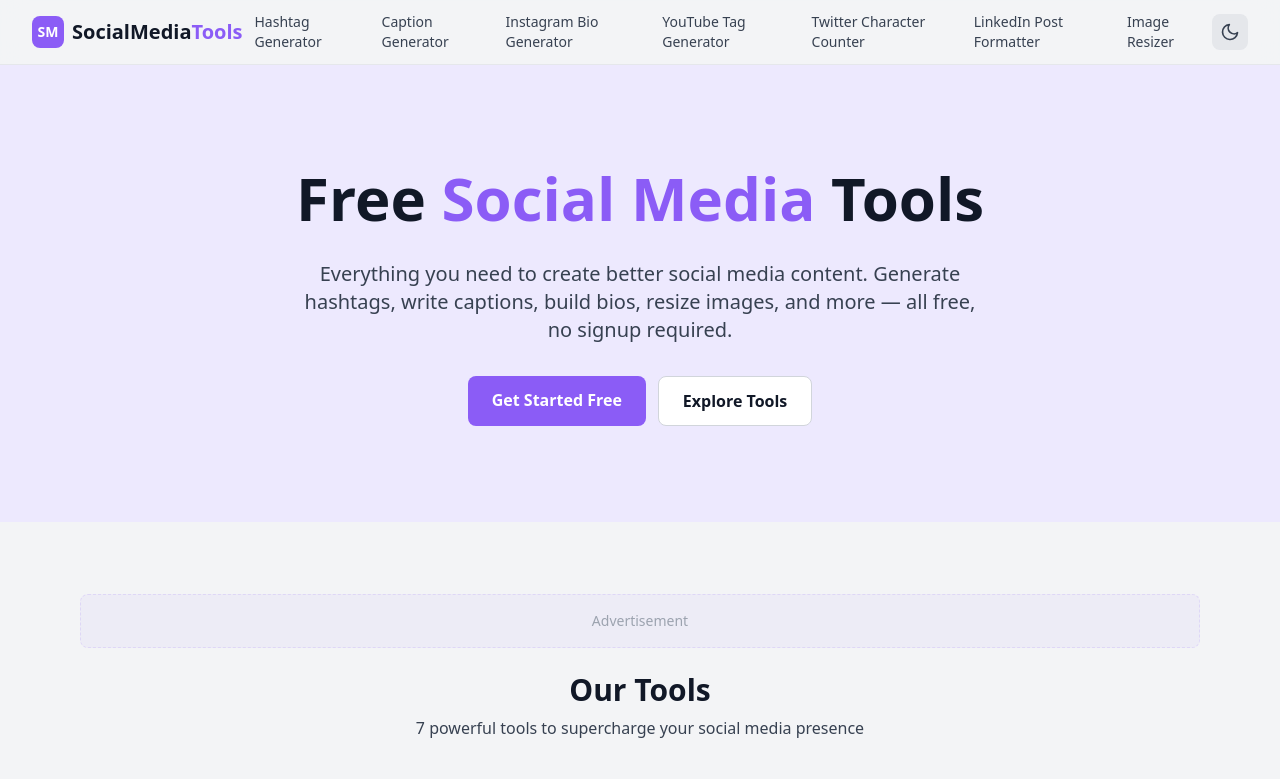
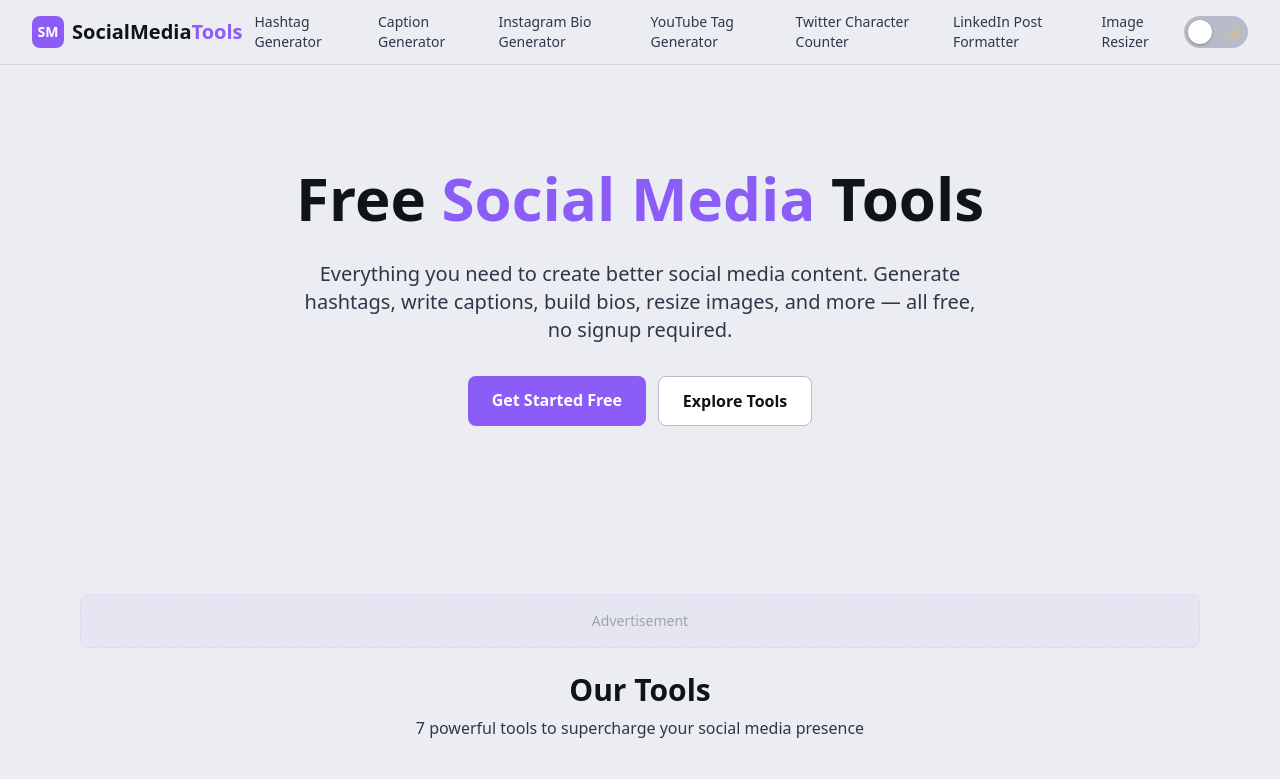
Before and after one commit to kembah17/socialmediatools.one, a Next.js app: page / in a window 1280 px wide. Shown: the top 779 px of the page. Built offline with nearby package versions, Linux system fonts and the light colour scheme.

Commit message:
Add sliding toggle switch for theme selector

```diff
--- a/app/globals.css
+++ b/app/globals.css
@@ -2,47 +2,39 @@
 
 @custom-variant dark (&:where(.dark, .dark *));
 
-:root {
-  /* Background */
-  --color-bg-primary: #F3F4F6;
-  --color-bg-secondary: #E5E7EB;
-  --color-bg-card: #FFFFFF;
-  --color-bg-card-hover: #F9FAFB;
-  --color-bg-input: #FFFFFF;
-  --color-bg-hero: #EDE9FE;
-  --color-bg-muted: #F3F4F6;
-  --color-bg-code: #F3F4F6;
-
-  /* Text */
-  --color-text-primary: #111827;
-  --color-text-secondary: #374151;
-  --color-text-tertiary: #6B7280;
-  --color-text-muted: #9CA3AF;
-  --color-text-inverse: #F1F5F9;
-  --color-text-heading: #111827;
-  --color-text-link: #7C3AED;
-
-  /* Brand / Violet */
-  --color-brand: #8B5CF6;
-  --color-brand-dark: #7C3AED;
-  --color-brand-darker: #6D28D9;
-  --color-brand-light: #A78BFA;
-  --color-brand-lighter: #C4B5FD;
-  --color-brand-lightest: #EDE9FE;
-  --color-brand-bg: #F5F3FF;
-
-  /* Borders */
-  --color-border: #D1D5DB;
-  --color-border-light: #E5E7EB;
-  --color-border-dark: #9CA3AF;
-  --color-border-brand: #8B5CF6;
-
-  /* Shadows */
-  --shadow-sm: 0 1px 2px 0 rgba(0, 0, 0, 0.05);
-  --shadow-md: 0 4px 6px -1px rgba(0, 0, 0, 0.1), 0 2px 4px -2px rgba(0, 0, 0, 0.1);
-  --shadow-lg: 0 10px 15px -3px rgba(0, 0, 0, 0.1), 0 4px 6px -4px rgba(0, 0, 0, 0.1);
-
-  /* Status */
+/* Tailwind utility class mappings - uses actual values for build-time resolution */
+@theme inline {
+  --color-primary: #8B5CF6;
+  --color-primary-light: #E6DCFD;
+  --color-primary-dark: #6122F2;
+  --color-primary-hover: #6122F2;
+  --color-primary-text: #0F1419;
+  --color-secondary: #FFFFFE;
+  --color-accent: #8B5CF6;
+  --color-accent-dark: #6122F2;
+  --color-surface: #FFFFFF;
+  --color-surface-alt: #F3F4F6;
+  --color-surface-dark: #0B1120;
+  --color-surface-dark-alt: #162032;
+  --color-card: #FFFFFF;
+  --color-card-hover: #F9FAFB;
+  --color-input: #FFFFFF;
+  --color-hero: #FFFFFE;
+  --color-page-bg: #EBEDF2;
+  --color-page-bg-dark: #0B1120;
+  --color-text: #0F1419;
+  --color-text-light: #2D3748;
+  --color-text-dark: #F1F5F9;
+  --color-text-dark-muted: #64748B;
+  --color-heading: #0F1419;
+  --color-link: #8B5CF6;
+  --color-dark: #F1F5F9;
+  --color-dark-muted: #64748B;
+  --color-light: #F1F5F9;
+  --color-muted: #718096;
+  --color-border: #B8BCC8;
+  --color-border-light: #D1D5DB;
+  --color-border-dark: #2D3F56;
   --color-success: #059669;
   --color-success-bg: #ECFDF5;
   --color-warning: #D97706;
@@ -51,54 +43,89 @@
   --color-error-bg: #FEF2F2;
   --color-info: #2563EB;
   --color-info-bg: #EFF6FF;
+  --font-sans: "Inter", ui-sans-serif, system-ui, sans-serif;
+}
 
-  /* Ad slot */
-  --color-ad-bg: rgba(139, 92, 246, 0.05);
-  --color-ad-border: rgba(139, 92, 246, 0.15);
+:root {
+  --color-bg-primary: #EBEDF2;
+  --color-bg-secondary: #DFE1E8;
+  --color-bg-card: #FFFFFF;
+  --color-bg-card-hover: #F9FAFB;
+  --color-bg-input: #FFFFFF;
+  --color-bg-hero: linear-gradient(180deg, #FFFFFE 0%, #FFFFFE 100%);
+  --color-bg-hero-solid: #FFFFFE;
+  --color-bg-muted: #F3F4F6;
+  --color-bg-code: #F3F4F6;
+  --color-text-primary: #0F1419;
+  --color-text-secondary: #2D3748;
+  --color-text-tertiary: #4A5568;
+  --color-text-muted: #718096;
+  --color-text-inverse: #F1F5F9;
+  --color-text-heading: #0F1419;
+  --color-text-link: #8B5CF6;
+  --color-brand: #8B5CF6;
+  --color-brand-dark: #6122F2;
+  --color-brand-darker: #470BD0;
+  --color-brand-light: #E6DCFD;
+  --color-brand-lighter: #FFFFFE;
+  --color-brand-lightest: #FFFFFE;
+  --color-brand-bg: #FFFFFE;
+  --color-border: #B8BCC8;
+  --color-border-light: #D1D5DB;
+  --color-border-dark: #8892A4;
+  --color-border-brand: #8B5CF6;
+  --shadow-sm: 0 1px 3px 0 rgba(0,0,0,0.08), 0 1px 2px -1px rgba(0,0,0,0.06);
+  --shadow-md: 0 4px 8px -1px rgba(0,0,0,0.12), 0 2px 4px -2px rgba(0,0,0,0.08);
+  --shadow-lg: 0 12px 24px -4px rgba(0,0,0,0.15), 0 4px 8px -4px rgba(0,0,0,0.1);
+  --shadow-card: 0 2px 8px -2px rgba(0,0,0,0.1), 0 1px 3px -1px rgba(0,0,0,0.06);
+  --color-success: #059669;
+  --color-success-bg: #ECFDF5;
+  --color-warning: #D97706;
+  --color-warning-bg: #FFFBEB;
+  --color-error: #DC2626;
+  --color-error-bg: #FEF2F2;
+  --color-info: #2563EB;
+  --color-info-bg: #EFF6FF;
+  --color-ad-bg: rgba(139,92,246,0.04);
+  --color-ad-border: rgba(139,92,246,0.12);
   --color-ad-text: #9CA3AF;
+  --color-toggle-track: #CBD5E1;
+  --color-toggle-thumb: #FFFFFF;
+  --color-toggle-icon: #64748B;
 }
 
 .dark {
-  /* Background */
-  --color-bg-primary: #0F172A;
-  --color-bg-secondary: #1E293B;
-  --color-bg-card: #1E293B;
-  --color-bg-card-hover: #334155;
-  --color-bg-input: #1E293B;
-  --color-bg-hero: #1E1B4B;
-  --color-bg-muted: #1E293B;
-  --color-bg-code: #1E293B;
-
-  /* Text */
+  --color-bg-primary: #0B1120;
+  --color-bg-secondary: #162032;
+  --color-bg-card: #1A2538;
+  --color-bg-card-hover: #243044;
+  --color-bg-input: #1A2538;
+  --color-bg-hero: linear-gradient(180deg, #160340 0%, #0D0226 100%);
+  --color-bg-hero-solid: #160340;
+  --color-bg-muted: #1A2538;
+  --color-bg-code: #1A2538;
   --color-text-primary: #F1F5F9;
   --color-text-secondary: #CBD5E1;
   --color-text-tertiary: #94A3B8;
   --color-text-muted: #64748B;
   --color-text-inverse: #111827;
-  --color-text-heading: #F1F5F9;
-  --color-text-link: #A78BFA;
-
-  /* Brand / Violet */
-  --color-brand: #A78BFA;
+  --color-text-heading: #F8FAFC;
+  --color-text-link: #E6DCFD;
+  --color-brand: #E6DCFD;
   --color-brand-dark: #8B5CF6;
-  --color-brand-darker: #7C3AED;
-  --color-brand-light: #C4B5FD;
-  --color-brand-lighter: #DDD6FE;
-  --color-brand-lightest: #2E1065;
-  --color-brand-bg: #1E1B4B;
-
-  /* Borders */
-  --color-border: #334155;
-  --color-border-light: #1E293B;
-  --color-border-dark: #475569;
+  --color-brand-darker: #6122F2;
+  --color-brand-light: #FFFFFE;
+  --color-brand-lighter: #FFFFFE;
+  --color-brand-lightest: #1B0450;
+  --color-brand-bg: #1B0450;
+  --color-border: #2D3F56;
+  --color-border-light: #1E2D42;
+  --color-border-dark: #3D5068;
   --color-border-brand: #8B5CF6;
-
-  /* Shadows */
-  --shadow-sm: 0 1px 2px 0 rgba(0, 0, 0, 0.3);
-  --shadow-md: 0 4px 6px -1px rgba(0, 0, 0, 0.4), 0 2px 4px -2px rgba(0, 0, 0, 0.3);
-  --shadow-lg: 0 10px 15px -3px rgba(0, 0, 0, 0.4), 0 4px 6px -4px rgba(0, 0, 0, 0.3);
-
-  /* Status */
+  --shadow-sm: 0 1px 3px 0 rgba(0,0,0,0.4), 0 1px 2px -1px rgba(0,0,0,0.3);
+  --shadow-md: 0 4px 8px -1px rgba(0,0,0,0.5), 0 2px 4px -2px rgba(0,0,0,0.4);
+  --shadow-lg: 0 12px 24px -4px rgba(0,0,0,0.5), 0 4px 8px -4px rgba(0,0,0,0.4);
+  --shadow-card: 0 2px 8px -2px rgba(0,0,0,0.4), 0 1px 3px -1px rgba(0,0,0,0.3);
   --color-success: #34D399;
   --color-success-bg: #064E3B;
   --color-warning: #FBBF24;
@@ -107,16 +134,15 @@
   --color-error-bg: #7F1D1D;
   --color-info: #60A5FA;
   --color-info-bg: #1E3A5F;
-
-  /* Ad slot */
-  --color-ad-bg: rgba(167, 139, 250, 0.08);
-  --color-ad-border: rgba(167, 139, 250, 0.2);
+  --color-ad-bg: rgba(230,220,253,0.06);
+  --color-ad-border: rgba(230,220,253,0.15);
   --color-ad-text: #64748B;
+  --color-toggle-track: #334155;
+  --color-toggle-thumb: #F1F5F9;
+  --color-toggle-icon: #94A3B8;
 }
 
-* {
-  box-sizing: border-box;
-}
+* { box-sizing: border-box; }
 
 body {
   background-color: var(--color-bg-primary);
@@ -126,28 +152,9 @@ body {
   -moz-osx-font-smoothing: grayscale;
 }
 
-::selection {
-  background-color: var(--color-brand-lighter);
-  color: var(--color-text-primary);
-}
+::selection { background-color: var(--color-brand-lighter); color: var(--color-text-primary); }
+.dark ::selection { background-color: var(--color-brand-darker); color: var(--color-text-primary); }
 
-.dark ::selection {
-  background-color: var(--color-brand-darker);
-  color: var(--color-text-primary);
-}
-
-input, textarea, select {
-  background-color: var(--color-bg-input);
-  color: var(--color-text-primary);
-  border-color: var(--color-border);
-}
-
-input:focus, textarea:focus, select:focus {
-  outline: none;
-  border-color: var(--color-brand);
-  box-shadow: 0 0 0 3px rgba(139, 92, 246, 0.15);
-}
-
-.dark input:focus, .dark textarea:focus, .dark select:focus {
-  box-shadow: 0 0 0 3px rgba(167, 139, 250, 0.2);
-}
+input, textarea, select { background-color: var(--color-bg-input); color: var(--color-text-primary); border-color: var(--color-border); }
+input:focus, textarea:focus, select:focus { outline: none; border-color: var(--color-brand); box-shadow: 0 0 0 3px rgba(139,92,246,0.15); }
+.dark input:focus, .dark textarea:focus, .dark select:focus { box-shadow: 0 0 0 3px rgba(230,220,253,0.2); }
--- a/components/layout/Header.tsx
+++ b/components/layout/Header.tsx
@@ -62,15 +62,25 @@ export function Header() {
           <div className="flex items-center gap-2">
             <button
               onClick={toggleTheme}
-              className="p-2 rounded-lg transition-colors duration-200 cursor-pointer"
-              style={{ color: 'var(--color-text-secondary)', backgroundColor: 'var(--color-bg-secondary)' }}
-              aria-label="Toggle theme"
+              aria-label={dark ? "Switch to light mode" : "Switch to dark mode"}
+              style={{
+                display: "inline-flex",
+                alignItems: "center",
+                padding: "0.25rem",
+                borderRadius: "9999px",
+                border: "2px solid var(--color-border, #CBD5E1)",
+                backgroundColor: dark ? "var(--color-primary, #10B981)" : "var(--color-border, #CBD5E1)",
+                cursor: "pointer",
+                transition: "all 0.3s ease",
+                width: "4rem",
+                height: "2rem",
+                position: "relative",
+                flexShrink: 0,
+              }}
             >
-              {dark ? (
-                <svg xmlns="http://www.w3.org/2000/svg" width="20" height="20" viewBox="0 0 24 24" fill="none" stroke="currentColor" strokeWidth="2" strokeLinecap="round" strokeLinejoin="round"><circle cx="12" cy="12" r="5"/><line x1="12" y1="1" x2="12" y2="3"/><line x1="12" y1="21" x2="12" y2="23"/><line x1="4.22" y1="4.22" x2="5.64" y2="5.64"/><line x1="18.36" y1="18.36" x2="19.78" y2="19.78"/><line x1="1" y1="12" x2="3" y2="12"/><line x1="21" y1="12" x2="23" y2="12"/><line x1="4.22" y1="19.78" x2="5.64" y2="18.36"/><line x1="18.36" y1="5.64" x2="19.78" y2="4.22"/></svg>
-              ) : (
-                <svg xmlns="http://www.w3.org/2000/svg" width="20" height="20" viewBox="0 0 24 24" fill="none" stroke="currentColor" strokeWidth="2" strokeLinecap="round" strokeLinejoin="round"><path d="M21 12.79A9 9 0 1 1 11.21 3 7 7 0 0 0 21 12.79z"/></svg>
-              )}
+              <span style={{ position: "absolute", left: "0.375rem", top: "50%", transform: "translateY(-50%)", fontSize: "0.75rem", opacity: dark ? 0.4 : 1, transition: "opacity 0.3s ease", lineHeight: 1 }}>☀️</span>
+              <span style={{ position: "absolute", right: "0.375rem", top: "50%", transform: "translateY(-50%)", fontSize: "0.75rem", opacity: dark ? 1 : 0.4, transition: "opacity 0.3s ease", lineHeight: 1 }}>🌙</span>
+              <span style={{ position: "absolute", top: "2px", left: dark ? "calc(100% - 1.625rem)" : "2px", width: "1.5rem", height: "1.5rem", borderRadius: "50%", backgroundColor: "#FFFFFF", boxShadow: "0 1px 3px rgba(0,0,0,0.3)", transition: "left 0.3s ease" }} />
             </button>
 
             <button
```
Also changed, not shown: 2 other files (tests, documents, lock files or other folders).
